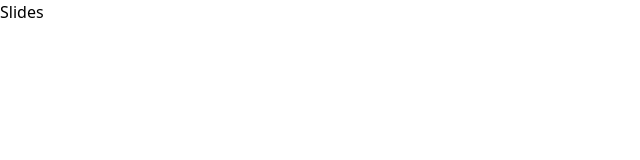
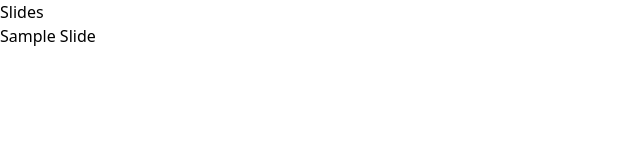
Before and after one commit to acidtone/svelte-revealjs, a SvelteKit app: page / in a window 1280 px wide. Shown: the top 160 px of the page, without its empty margins (0-640 px from the left). Built offline with nearby package versions, Linux system fonts and the light colour scheme.

Commit message:
added example slide link

```diff
--- a/src/routes/+page.svelte
+++ b/src/routes/+page.svelte
@@ -6,3 +6,6 @@
 	<title>Presentation</title>
 </svelte:head>
 <h1>Slides</h1>
+<ul>
+	<li><a href="/slides/sample">Sample Slide</a></li>
+</ul>
```
